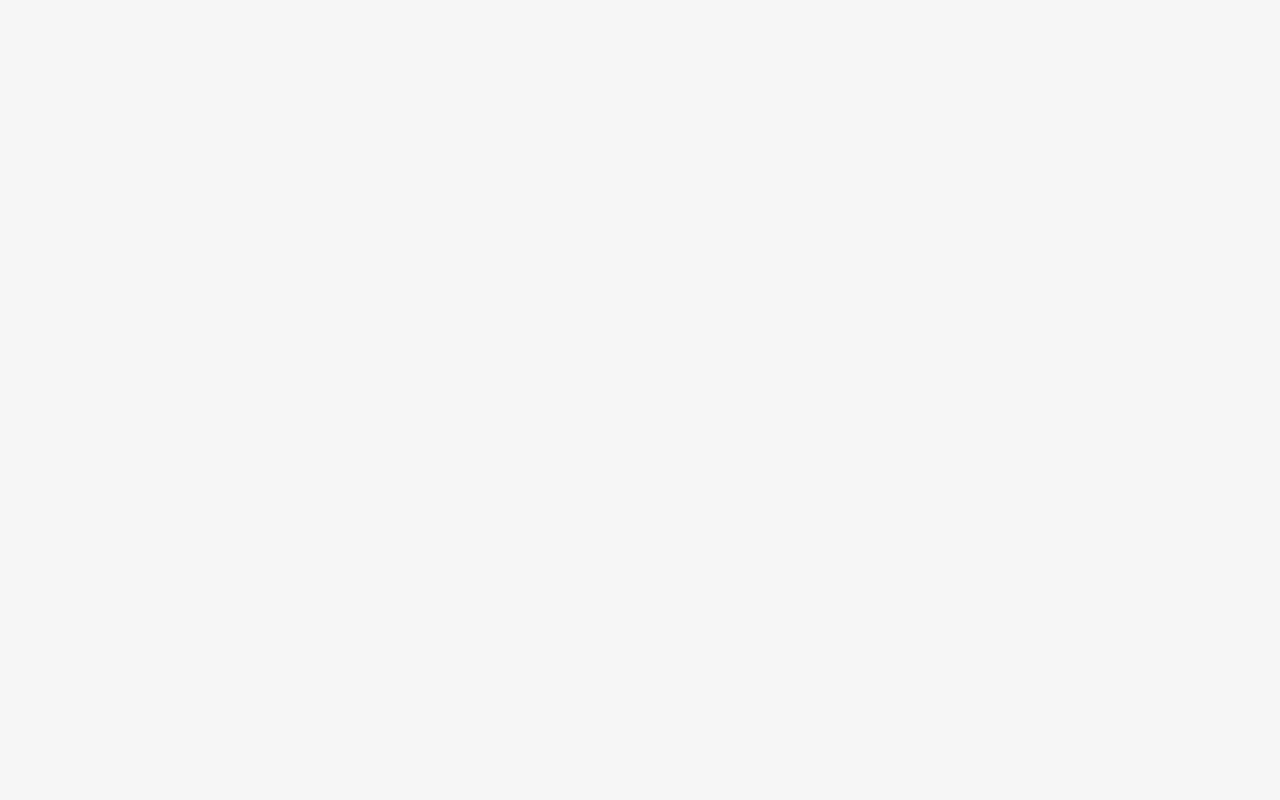
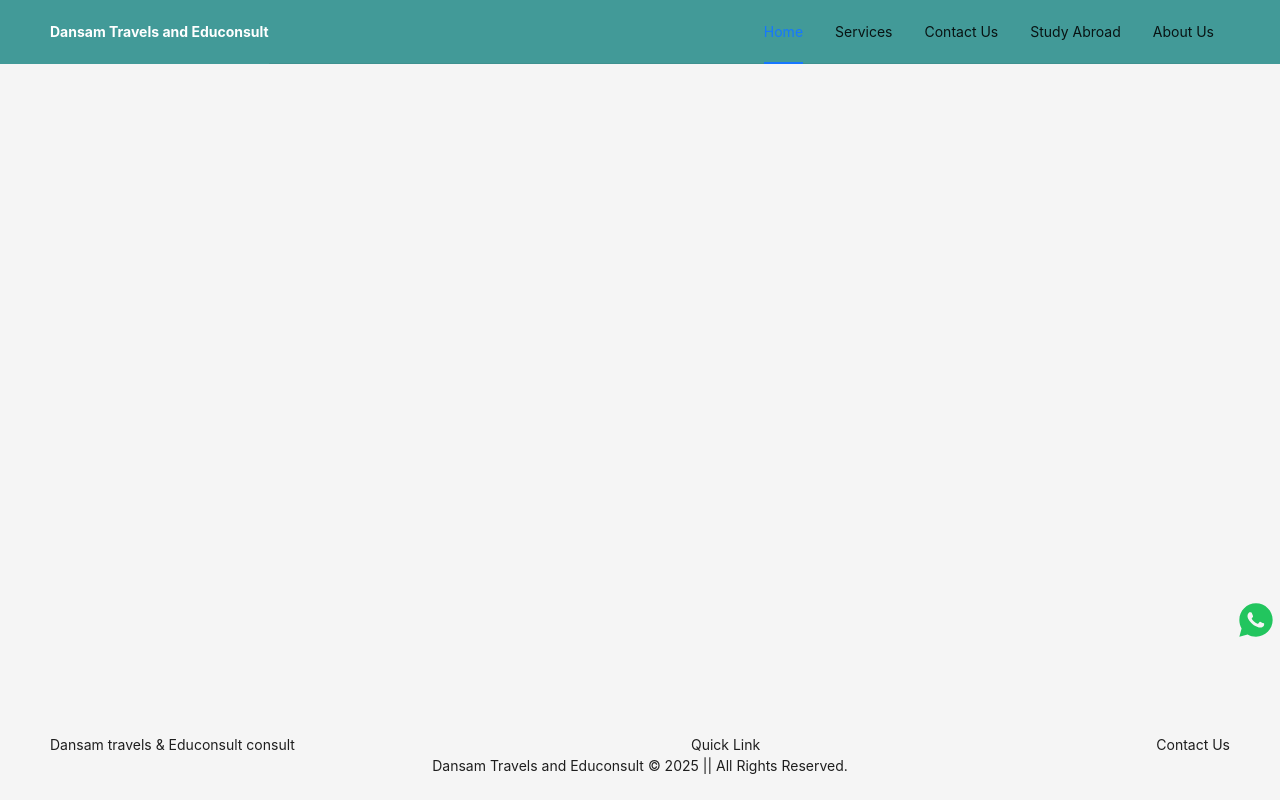
Before and after one commit to Ayobami593/dansam-travels, a Next.js app: page / in a window 1280 px wide. Built offline with nearby package versions, Linux system fonts and the light colour scheme.

Commit message:
clean up

```diff
--- a/package.json
+++ b/package.json
@@ -14,6 +14,7 @@
     "next": "15.1.4",
     "react": "^19.0.0",
     "react-dom": "^19.0.0",
+    "react-icons": "^5.4.0",
     "surge": "^0.24.6"
   },
   "devDependencies": {
--- a/src/app/layout.tsx
+++ b/src/app/layout.tsx
@@ -26,7 +26,7 @@ export default function RootLayout({
   return (
     <html lang="en">
       <body
-        className={`${geistSans.variable} ${geistMono.variable} bg-[#f5f5f5] antialiased min-h-screen`}
+        className={`${geistSans.variable} ${geistMono.variable} bg-[#f5f5f5] antialiased`}
       >
         {children}
       </body>
--- a/src/app/page.tsx
+++ b/src/app/page.tsx
@@ -1,9 +1,13 @@
+import Layout from "@/components/Layout";
+
 export default function Home() {
   return (
-    <div className="">
-      <div></div>
-      <div></div>
-      <div></div>
-    </div>
+    <Layout>
+      <div className="">
+        <div></div>
+        <div></div>
+        <div></div>
+      </div>
+    </Layout>
   );
 }
--- a/src/components/Footer.tsx
+++ b/src/components/Footer.tsx
@@ -4,10 +4,16 @@ import React from "react";
 const CustomFooter = () => {
   return (
     <footer className="">
-      <div className="flex flex-wrap gap-4">
-        <div></div>
-        <div></div>
-        <div></div>
+      <div className="flex flex-wrap md:flex-row md:justify-between justify-center  gap-4">
+        <div>
+          <p>Dansam travels & Educonsult consult</p>
+        </div>
+        <div>
+          <p>Quick Link</p>
+        </div>
+        <div>
+          <p>Contact Us</p>
+        </div>
       </div>
       <div className="text-center">
         <p>
--- a/src/components/Layout.tsx
+++ b/src/components/Layout.tsx
@@ -1,8 +1,11 @@
+"use client";
+
 import React, { ReactNode, useState } from "react";
 import { Layout, Menu, theme, Drawer, Button } from "antd";
 import { MenuOutlined } from "@ant-design/icons";
 import Link from "next/link";
 import CustomFooter from "./Footer";
+import { RiWhatsappFill } from "react-icons/ri";
 
 const { Header, Content, Footer } = Layout;
 
@@ -52,6 +55,7 @@ const AppLayout = ({ children }: { children: ReactNode }) => {
 
   return (
     <Layout>
+      <div className="flex flex-col min-h-screen">
         <Header
           className="sticky top-0 z-10 w-full flex items-center"
           style={{ backgroundColor: color }}
@@ -93,17 +97,19 @@ const AppLayout = ({ children }: { children: ReactNode }) => {
           />
         </Drawer>
 
-      <Content className="px-6 md:px-12 my-6">
-        <div
-          className="p-6 min-h-screen"
-          style={{ background: "", borderRadius: "" }}
-        >
+        <Content className="px-4 md:px-12 my-2 md:my-6 flex-1">
           {children}
-        </div>
         </Content>
+        <a href="">
+          <RiWhatsappFill
+            size={40}
+            className="text-green-500 fixed bottom-40 right-1"
+          />
+        </a>
         <Footer className="">
           <CustomFooter />
         </Footer>
+      </div>
     </Layout>
   );
 };
```
Also changed, not shown: 1 other file (tests, documents, lock files or other folders). Lines whose indentation alone changed are shown as unchanged.
